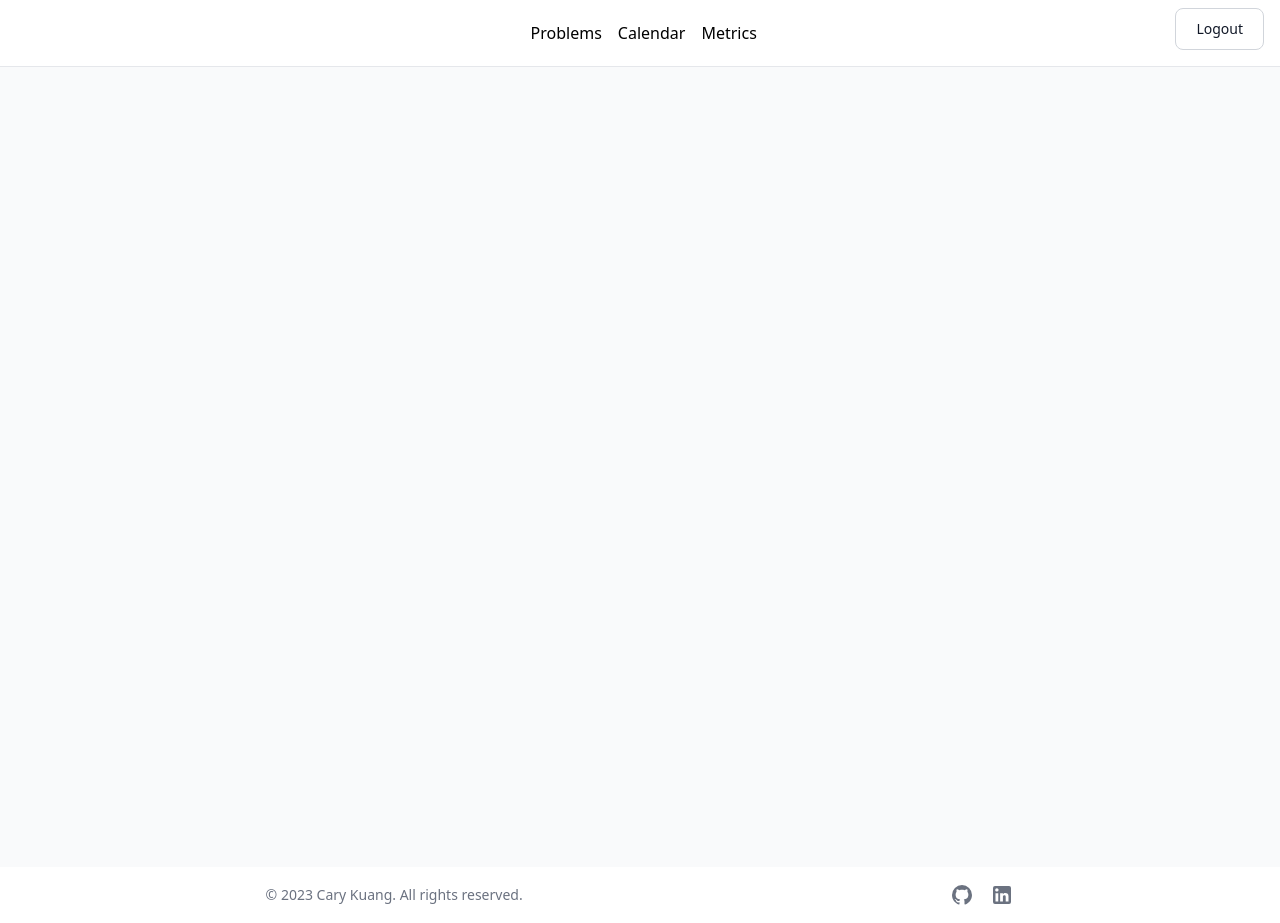
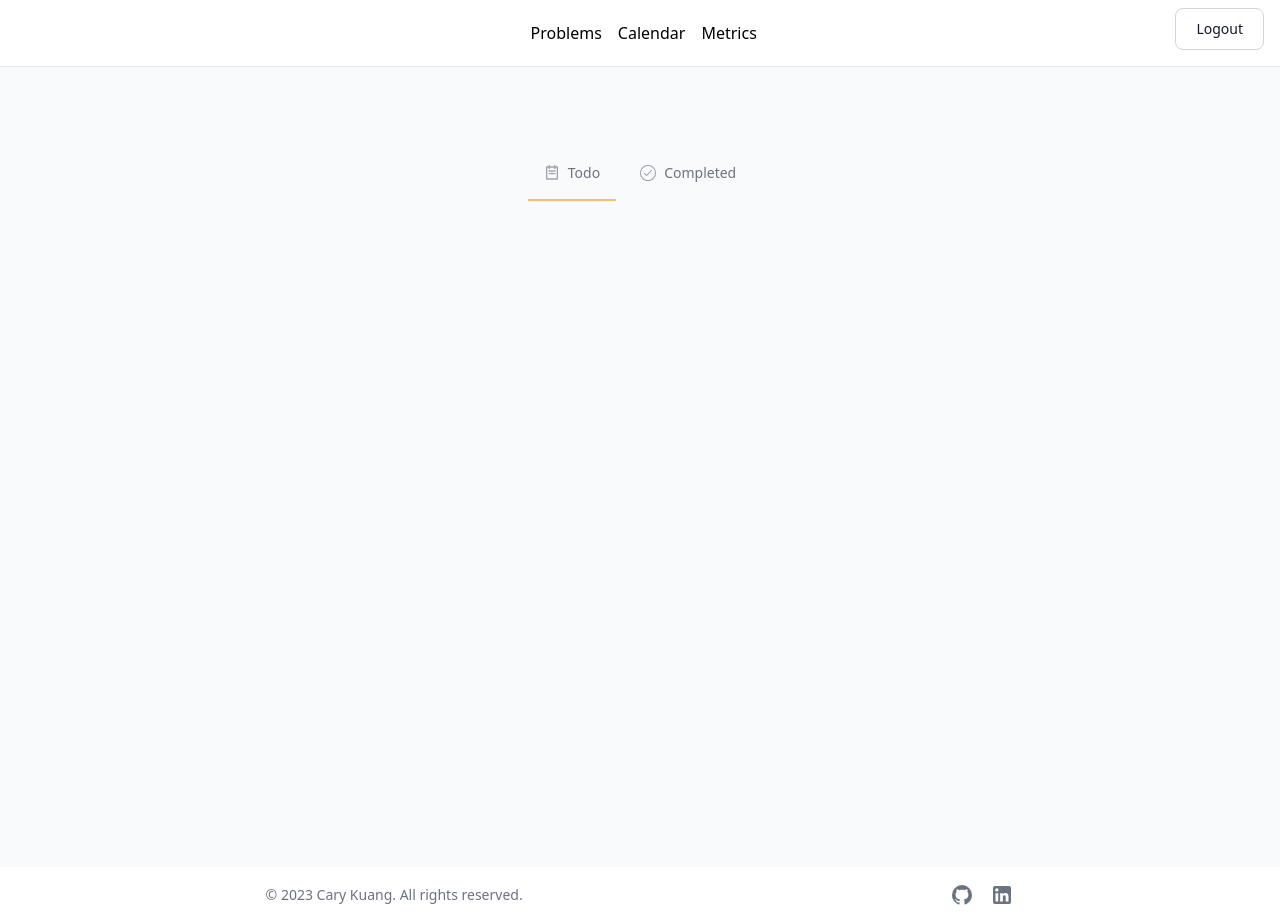
Before and after one commit to cakuang1/leetmanager, a Next.js app: page /problems in a window 1280 px wide. Built offline with nearby package versions, Linux system fonts and the light colour scheme.

Commit message:
new stuff

```diff
--- a/pages/problems.tsx
+++ b/pages/problems.tsx
@@ -24,7 +24,7 @@ import { useEffect,useState } from "react";
 
 export default function Problems() {
 
-  const [todo,settodo ] = useState<boolean>(true);
+  const [activeTab, setActiveTab] = useState('todo');
   const [todoList, setTodoList] = useState<ProgressTrackerRow[]>([]);
   const [completedList, setCompletedList] = useState<ProgressTrackerRow[]>([]);
 
@@ -65,11 +65,34 @@ export default function Problems() {
 
   return (
     <Layout>
-      <div className="w-3/5 mx-auto  h-screen max-h-screen overflow-auto">
-        <div className="tab section navigation"></div>
+      <div className="w-3/5 mx-auto h-screen max-h-screen overflow-auto">
+        <div className="mt-20">
+          <ul className="flex flex-wrap -mb-px text-sm font-medium text-center text-gray-500 justify-center gap-2">
+            <button
+              className={`inline-flex items-center justify-center p-4 border-b-2 ${
+                activeTab === 'todo' ? 'border-orange-300' : 'border-transparent'
+              } rounded-t-lg hover:text-gray-600 group`}
+              onClick={() => setActiveTab('todo')} // Handle click to switch to Todo tab
+            >
+              <svg className="w-4 h-4 mr-2 text-gray-400 group-hover:text-gray-500" xmlns="http://www.w3.org/2000/svg" width="24" height="24" viewBox="0 0 24 24"><path fill="currentColor" d="M17 2h3a1 1 0 0 1 1 1v18a1 1 0 0 1-1 1H4a1 1 0 0 1-1-1V3a1 1 0 0 1 1-1h3V0h2v2h6V0h2v2Zm0 2v2h-2V4H9v2H7V4H5v16h14V4h-2ZM7 8h10v2H7V8Zm0 4h10v2H7v-2Z"/></svg>
+              Todo
+            </button>
+            <button
+              className={`inline-flex items-center justify-center p-4 border-b-2 ${
+                activeTab === 'completed' ? 'border-orange-300' : 'border-transparent'
+              } rounded-t-lg hover:text-gray-600 group`}
+              onClick={() => setActiveTab('completed')} // Handle click to switch to Completed tab
+            >
+      <svg className="w-4 h-4 mr-2 text-gray-400 group-hover:text-gray-500" xmlns="http://www.w3.org/2000/svg" width="2048" height="2048" viewBox="0 0 2048 2048"><path fill="currentColor" d="m1491 595l90 90l-749 749l-365-365l90-90l275 275l659-659zM1024 0q141 0 272 36t245 103t207 160t160 208t103 245t37 272q0 141-36 272t-103 245t-160 207t-208 160t-245 103t-272 37q-141 0-272-36t-245-103t-207-160t-160-208t-103-244t-37-273q0-141 36-272t103-245t160-207t208-160T751 37t273-37zm0 1920q123 0 237-32t214-90t182-141t140-181t91-214t32-238q0-123-32-237t-90-214t-141-182t-181-140t-214-91t-238-32q-123 0-237 32t-214 90t-182 141t-140 181t-91 214t-32 238q0 123 32 237t90 214t141 182t181 140t214 91t238 32z"/></svg>
+              Completed
+            </button>
+          </ul>
+        </div>
+
+        {/* Render the selected tab content */}
+
       </div>
-
-      </Layout>
+    </Layout>
   )
 }
 
```
